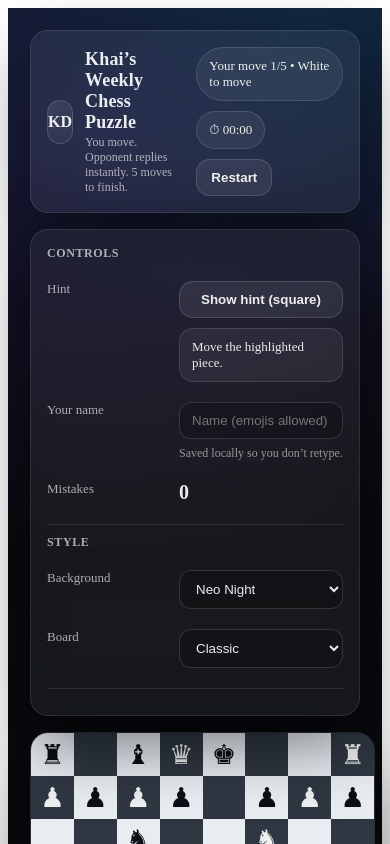
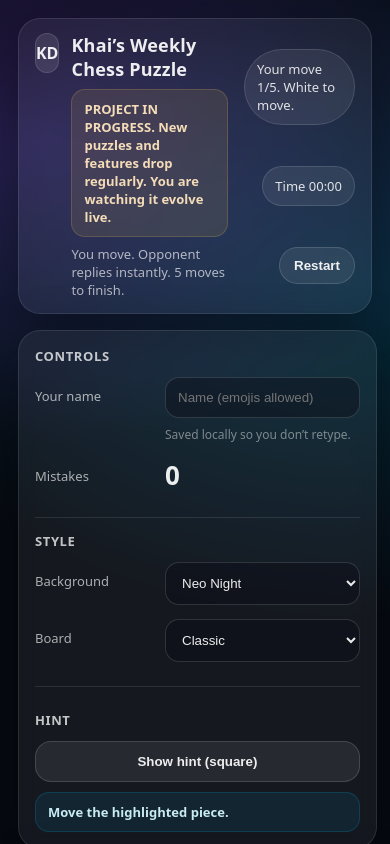
Before and after one commit to kodemasterkhai/khai-chess, a React (Vite) app: page / in a window 390 px wide. Both pictures are taken after a click on the button "Show hint (piece)". Shown: the top 844 px of the page. Built offline with nearby package versions, Linux system fonts and the light colour scheme; no server answers; the database is empty.

Commit message:
Move hint to bottom, fix background, add project in progress banner

```diff
--- a/src/App.css
+++ b/src/App.css
@@ -1,370 +1,392 @@
+/* Reset */
+html, body {
+  height: 100%;
+  margin: 0;
+  padding: 0;
+  background: #070a12;
+}
+
 * { box-sizing: border-box; }
 
-:root{
-  --text: rgba(255,255,255,0.92);
-  --muted: rgba(255,255,255,0.65);
-  --card: rgba(255,255,255,0.06);
-  --stroke: rgba(255,255,255,0.10);
-  --shadow: 0 25px 70px rgba(0,0,0,0.55);
+:root {
+  --panel: rgba(255, 255, 255, 0.06);
+  --panel2: rgba(255, 255, 255, 0.08);
+  --stroke: rgba(255, 255, 255, 0.10);
+  --text: rgba(255, 255, 255, 0.92);
+  --muted: rgba(255, 255, 255, 0.65);
+  --muted2: rgba(255, 255, 255, 0.45);
+  --shadow: 0 20px 60px rgba(0,0,0,0.45);
+  --radius: 22px;
+}
 
-  --sq: min(11vw, 66px);
-  --piece: min(7vw, 34px);
+.page {
+  min-height: 100vh;
+  color: var(--text);
+  font-family: ui-sans-serif, system-ui, -apple-system, Segoe UI, Roboto, Helvetica, Arial, "Apple Color Emoji","Segoe UI Emoji";
+  padding: 18px;
 }
 
 /* Background themes */
-.page{
-  min-height: 100vh;
-  color: var(--text);
-  display: flex;
-  justify-content: center;
-  align-items: flex-start;
-  padding: 22px;
+.bg-neo {
+  background:
+    radial-gradient(800px 500px at 10% 10%, rgba(140, 80, 255, 0.25), transparent 60%),
+    radial-gradient(900px 600px at 90% 20%, rgba(0, 200, 255, 0.18), transparent 55%),
+    radial-gradient(700px 500px at 50% 90%, rgba(255, 210, 90, 0.10), transparent 60%),
+    #070a12;
 }
 
-.bg-neo{
+.bg-midnight {
   background:
-    radial-gradient(1200px 700px at 20% 10%, rgba(120, 90, 255, 0.18), transparent 60%),
-    radial-gradient(900px 600px at 80% 0%, rgba(0, 210, 255, 0.14), transparent 55%),
-    radial-gradient(900px 600px at 50% 110%, rgba(255, 190, 0, 0.10), transparent 60%),
-    linear-gradient(180deg, #07080b, #0b0d12);
+    radial-gradient(900px 650px at 15% 20%, rgba(0, 180, 255, 0.14), transparent 60%),
+    radial-gradient(900px 650px at 90% 30%, rgba(140, 80, 255, 0.16), transparent 60%),
+    #050712;
 }
 
-.bg-midnight{
+.bg-carbon {
   background:
-    radial-gradient(900px 600px at 30% 10%, rgba(255, 215, 0, 0.10), transparent 60%),
-    radial-gradient(900px 600px at 70% 0%, rgba(0, 160, 255, 0.14), transparent 55%),
-    linear-gradient(180deg, #06070a, #0a0f1a);
+    radial-gradient(900px 650px at 20% 20%, rgba(255,255,255,0.06), transparent 60%),
+    radial-gradient(900px 650px at 80% 30%, rgba(255,255,255,0.05), transparent 60%),
+    #05060a;
 }
 
-.bg-carbon{
-  background:
-    radial-gradient(1000px 700px at 50% 0%, rgba(255,255,255,0.06), transparent 60%),
-    repeating-linear-gradient(135deg, rgba(255,255,255,0.035) 0px, rgba(255,255,255,0.035) 2px, transparent 2px, transparent 10px),
-    linear-gradient(180deg, #05070c, #0a0d14);
+.shell {
+  max-width: 1200px;
+  margin: 0 auto;
 }
 
-.shell{
-  width: 100%;
-  max-width: 1100px;
+/* Top bar */
+.top {
+  display: flex;
+  justify-content: space-between;
+  gap: 16px;
+  padding: 14px 16px;
+  border-radius: var(--radius);
+  background: var(--panel);
+  border: 1px solid var(--stroke);
+  box-shadow: var(--shadow);
+  backdrop-filter: blur(10px);
 }
 
-.top{
+.brand {
   display: flex;
-  justify-content: space-between;
-  align-items: center;
-  gap: 14px;
-  padding: 16px;
-  border: 1px solid var(--stroke);
-  background: var(--card);
-  border-radius: 18px;
-  box-shadow: var(--shadow);
-  backdrop-filter: blur(14px);
+  gap: 12px;
+  align-items: flex-start;
 }
 
-.brand{
-  display: flex;
-  align-items: center;
-  gap: 12px;
-}
-
-.logo{
-  width: 44px;
-  height: 44px;
+.logo {
+  width: 40px;
+  height: 40px;
   border-radius: 14px;
   display: grid;
   place-items: center;
-  font-weight: 900;
-  border: 1px solid rgba(255,255,255,0.14);
-  background: linear-gradient(135deg, rgba(255,255,255,0.10), rgba(255,255,255,0.04));
+  font-weight: 800;
+  background: rgba(255,255,255,0.10);
+  border: 1px solid rgba(255,255,255,0.12);
 }
 
-.title{
+.brandText {
+  display: flex;
+  flex-direction: column;
+  gap: 8px;
+}
+
+.title {
   font-size: 18px;
-  font-weight: 900;
+  font-weight: 800;
   letter-spacing: 0.2px;
 }
 
-.sub{
-  font-size: 12px;
-  color: var(--muted);
-  margin-top: 2px;
+.progressBanner {
+  padding: 10px 12px;
+  border-radius: 14px;
+  background: rgba(255, 200, 80, 0.10);
+  border: 1px solid rgba(255, 200, 80, 0.18);
+  color: rgba(255, 230, 190, 0.95);
+  font-weight: 700;
+  font-size: 13px;
 }
 
-.meta{
+.sub {
+  color: var(--muted);
+  font-size: 13px;
+}
+
+.meta {
   display: flex;
+  gap: 10px;
   align-items: center;
-  gap: 10px;
   flex-wrap: wrap;
   justify-content: flex-end;
 }
 
-.pill{
+.pill {
   padding: 10px 12px;
   border-radius: 999px;
+  background: rgba(255,255,255,0.08);
   border: 1px solid rgba(255,255,255,0.12);
-  background: rgba(255,255,255,0.06);
+  color: rgba(255,255,255,0.85);
   font-size: 13px;
-  user-select: none;
 }
 
-.btn{
+.btn {
   padding: 10px 14px;
+  border-radius: 999px;
+  border: 1px solid rgba(255,255,255,0.14);
+  background: rgba(255,255,255,0.08);
+  color: rgba(255,255,255,0.92);
+  font-weight: 700;
+  cursor: pointer;
+}
+
+.btn:hover { background: rgba(255,255,255,0.10); }
+
+.btnGold {
+  width: 100%;
+  padding: 12px 14px;
+  border-radius: 16px;
+  border: 1px solid rgba(255, 220, 140, 0.25);
+  background: rgba(255, 220, 140, 0.14);
+  color: rgba(255, 240, 210, 0.95);
+  font-weight: 800;
+  cursor: pointer;
+}
+
+.btnGold:hover { background: rgba(255, 220, 140, 0.18); }
+
+.grid {
+  margin-top: 16px;
+  display: grid;
+  gap: 16px;
+  grid-template-columns: 420px 1fr;
+  align-items: start;
+}
+
+.panel {
+  padding: 16px;
+  border-radius: var(--radius);
+  background: var(--panel);
+  border: 1px solid var(--stroke);
+  box-shadow: var(--shadow);
+  backdrop-filter: blur(10px);
+
+  display: flex;
+  flex-direction: column;
+  min-height: 560px;
+}
+
+.panelTitle {
+  font-weight: 800;
+  font-size: 13px;
+  letter-spacing: 0.6px;
+  text-transform: uppercase;
+  color: rgba(255,255,255,0.75);
+  margin-bottom: 12px;
+}
+
+.row {
+  display: grid;
+  grid-template-columns: 120px 1fr;
+  gap: 10px;
+  margin-bottom: 14px;
+}
+
+.label {
+  color: var(--muted);
+  font-size: 13px;
+  padding-top: 10px;
+}
+
+.value {
+  display: flex;
+  flex-direction: column;
+  gap: 8px;
+}
+
+.input, .select {
+  width: 100%;
+  padding: 12px 12px;
   border-radius: 14px;
   border: 1px solid rgba(255,255,255,0.14);
+  background: rgba(10, 12, 20, 0.40);
+  color: rgba(255,255,255,0.92);
+  outline: none;
+}
+
+.micro {
+  color: var(--muted2);
+  font-size: 12px;
+}
+
+.bigNum {
+  font-size: 26px;
+  font-weight: 900;
+}
+
+.divider {
+  height: 1px;
+  background: rgba(255,255,255,0.10);
+  margin: 10px 0 14px;
+}
+
+/* ✅ Hint at bottom */
+.hintBlock {
+  margin-top: auto;
+  padding-top: 10px;
+}
+
+.btnWide {
+  width: 100%;
+  padding: 12px 14px;
+  border-radius: 16px;
+  border: 1px solid rgba(255,255,255,0.14);
   background: rgba(255,255,255,0.08);
-  color: var(--text);
+  color: rgba(255,255,255,0.92);
+  font-weight: 800;
   cursor: pointer;
+}
+
+.btnWide:hover { background: rgba(255,255,255,0.10); }
+.btnWide:disabled { opacity: 0.55; cursor: not-allowed; }
+
+.hintText {
+  margin-top: 10px;
+  padding: 10px 12px;
+  border-radius: 14px;
+  background: rgba(0, 200, 255, 0.08);
+  border: 1px solid rgba(0, 200, 255, 0.16);
+  color: rgba(210, 245, 255, 0.95);
+  font-weight: 700;
+  font-size: 13px;
+}
+
+/* Board */
+.boardWrap {
+  display: flex;
+  flex-direction: column;
+  gap: 16px;
+}
+
+.board {
+  width: min(640px, 92vw);
+  aspect-ratio: 1 / 1;
+  border-radius: 26px;
+  overflow: hidden;
+  border: 1px solid rgba(255,255,255,0.12);
+  background: rgba(0,0,0,0.2);
+  box-shadow: var(--shadow);
+  margin: 0 auto;
+  display: grid;
+  grid-template-columns: repeat(8, 1fr);
+}
+
+/* Board themes */
+.board-classic .light { background: #e7edf3; }
+.board-classic .dark  { background: #2d3641; }
+
+.board-emerald .light { background: #e7f3ee; }
+.board-emerald .dark  { background: #234237; }
+
+.board-royal .light { background: #eef1fb; }
+.board-royal .dark  { background: #2a2f55; }
+
+.board-sand .light { background: #f3efe4; }
+.board-sand .dark  { background: #7a5a3a; }
+
+.square {
+  display: grid;
+  place-items: center;
+  font-size: clamp(26px, 3.2vw, 44px);
+  user-select: none;
+  cursor: pointer;
+}
+
+.square.selected {
+  outline: 3px solid rgba(255, 255, 255, 0.55);
+  outline-offset: -3px;
+}
+
+.square.hintFrom {
+  outline: 3px solid rgba(255, 210, 80, 0.95);
+  outline-offset: -3px;
+}
+
+.square.hintTo {
+  outline: 3px solid rgba(0, 220, 255, 0.95);
+  outline-offset: -3px;
+}
+
+/* Leaderboard */
+.leader {
+  padding: 16px;
+  border-radius: var(--radius);
+  background: var(--panel);
+  border: 1px solid var(--stroke);
+  box-shadow: var(--shadow);
+  backdrop-filter: blur(10px);
+  max-width: min(640px, 92vw);
+  margin: 0 auto;
+}
+
+.leaderTitle {
+  font-weight: 900;
+  font-size: 16px;
+  margin-bottom: 10px;
+}
+
+.leaderList {
+  display: flex;
+  flex-direction: column;
+  gap: 8px;
+}
+
+.leaderRow {
+  display: flex;
+  justify-content: space-between;
+  align-items: center;
+  gap: 10px;
+  padding: 10px 12px;
+  border-radius: 16px;
+  border: 1px solid rgba(255,255,255,0.10);
+  background: rgba(255,255,255,0.06);
+}
+
+.leaderRow.top1 { border-color: rgba(255, 220, 140, 0.30); }
+.leaderRow.top2 { border-color: rgba(200, 220, 255, 0.28); }
+.leaderRow.top3 { border-color: rgba(210, 255, 220, 0.25); }
+
+.rank {
+  display: inline-block;
+  width: 22px;
+  text-align: center;
+  font-weight: 900;
+  color: rgba(255,255,255,0.85);
+}
+
+.nm {
   font-weight: 800;
 }
 
-.btn:hover{ background: rgba(255,255,255,0.10); }
-
-.grid{
-  display: grid;
-  grid-template-columns: 340px 1fr;
-  gap: 16px;
-  margin-top: 16px;
-}
-
-.panel{
-  border: 1px solid var(--stroke);
-  background: var(--card);
-  border-radius: 18px;
-  padding: 16px;
-  box-shadow: var(--shadow);
-  backdrop-filter: blur(14px);
-}
-
-.panelTitle{
-  font-size: 12px;
-  color: var(--muted);
-  font-weight: 900;
-  letter-spacing: 0.6px;
-  text-transform: uppercase;
-  margin-bottom: 10px;
-}
-
-.row{
-  display: grid;
-  grid-template-columns: 120px 1fr;
-  gap: 12px;
-  padding: 10px 0;
-}
-
-.label{
-  color: var(--muted);
-  font-size: 13px;
-}
-
-.value{ min-width: 0; }
-
-.input, .select{
-  width: 100%;
-  padding: 10px 12px;
-  border-radius: 12px;
-  border: 1px solid rgba(255,255,255,0.14);
-  background: rgba(0,0,0,0.20);
-  color: var(--text);
-  outline: none;
-}
-
-.select{ cursor: pointer; }
-
-.micro{
-  margin-top: 6px;
-  font-size: 12px;
-  color: rgba(255,255,255,0.55);
-  line-height: 1.35;
-}
-
-.bigNum{
-  font-size: 20px;
-  font-weight: 900;
-}
-
-.divider{
-  height: 1px;
-  background: rgba(255,255,255,0.10);
-  margin: 10px 0;
-}
-
-.btnWide{
-  width: 100%;
-  padding: 10px 14px;
-  border-radius: 14px;
-  border: 1px solid rgba(255,255,255,0.14);
-  background: rgba(255,255,255,0.08);
-  color: var(--text);
-  cursor: pointer;
+.right {
+  display: flex;
+  gap: 10px;
+  color: rgba(255,255,255,0.80);
   font-weight: 800;
 }
 
-.btnWide:disabled{
-  opacity: 0.45;
-  cursor: not-allowed;
-}
-
-.hintText{
-  margin-top: 10px;
-  padding: 10px 12px;
-  border-radius: 14px;
-  border: 1px solid rgba(255,255,255,0.12);
-  background: rgba(255,255,255,0.06);
-  font-size: 13px;
-}
-
-.submit{
-  margin-top: 10px;
-}
-
-.btnGold{
-  width: 100%;
-  padding: 11px 14px;
-  border-radius: 14px;
-  border: none;
-  cursor: pointer;
-  font-weight: 900;
-  color: #0b0f16;
-  background: linear-gradient(135deg, rgba(255,215,0,1), rgba(255,165,0,1));
-}
-
-/* Board + themes */
-.boardWrap{
-  display: grid;
-  gap: 14px;
-  align-content: start;
-}
-
-.board{
-  display: grid;
-  grid-template-columns: repeat(8, var(--sq));
-  margin: 0 auto;
-  border-radius: 18px;
-  overflow: hidden;
-  border: 1px solid rgba(255,255,255,0.14);
-  box-shadow: 0 28px 85px rgba(0,0,0,0.65);
-}
-
-.square{
-  width: var(--sq);
-  height: var(--sq);
-  display: grid;
-  place-items: center;
-  font-size: var(--piece);
-  cursor: pointer;
-  user-select: none;
-  transition: transform 120ms ease, filter 120ms ease;
-}
-
-.square:hover{
-  transform: translateY(-1px);
-  filter: brightness(1.05);
-}
-
-.square.selected{
-  outline: 3px solid rgba(255, 215, 0, 0.95);
-  outline-offset: -3px;
-}
-
-/* Hint highlights */
-.square.hintFrom{
-  box-shadow: inset 0 0 0 3px rgba(0, 210, 255, 0.90);
-}
-.square.hintTo{
-  box-shadow: inset 0 0 0 3px rgba(0, 255, 160, 0.90);
-}
-
-/* Board colour themes */
-.board-classic .square.light{ background: #e9edf2; color: #0b0f16; }
-.board-classic .square.dark{ background: #2f3742; }
-
-.board-emerald .square.light{ background: #e8f6ef; color: #08110f; }
-.board-emerald .square.dark{ background: #1f3b35; }
-
-.board-royal .square.light{ background: #eef2ff; color: #0b0f16; }
-.board-royal .square.dark{ background: #262a4d; }
-
-.board-sand .square.light{ background: #f6efe2; color: #0b0f16; }
-.board-sand .square.dark{ background: #6b5a44; }
-
-/* Leaderboard */
-.leader{
-  border: 1px solid var(--stroke);
-  background: var(--card);
-  border-radius: 18px;
-  padding: 16px;
-  box-shadow: var(--shadow);
-  backdrop-filter: blur(14px);
-}
-
-.leaderTitle{
-  font-weight: 900;
-  margin-bottom: 10px;
-}
-
-.leaderList{
-  display: grid;
-  gap: 8px;
-}
-
-.leaderRow{
-  display: flex;
-  justify-content: space-between;
-  align-items: center;
-  padding: 10px 12px;
-  border-radius: 14px;
-  border: 1px solid rgba(255,255,255,0.10);
-  background: rgba(255,255,255,0.05);
-}
-
-.leaderRow .left{
-  display: flex;
-  align-items: center;
-  gap: 10px;
-  min-width: 0;
-}
-
-.rank{
-  width: 24px;
-  height: 24px;
-  border-radius: 10px;
-  display: grid;
-  place-items: center;
-  font-weight: 900;
-  background: rgba(255,255,255,0.08);
-  border: 1px solid rgba(255,255,255,0.12);
-}
-
-.nm{
-  font-weight: 800;
-  white-space: nowrap;
-  overflow: hidden;
-  text-overflow: ellipsis;
-  max-width: 220px;
-}
-
-.leaderRow .right{
-  display: flex;
-  align-items: center;
-  gap: 10px;
-}
-
-.t{ font-weight: 900; }
-.m{ color: rgba(255,255,255,0.60); font-size: 12px; }
-
-.top1{ border-color: rgba(255,215,0,0.45); }
-.top2{ border-color: rgba(200,220,255,0.35); }
-.top3{ border-color: rgba(255,180,120,0.35); }
-
-.footerHint{
-  margin-top: 14px;
+.footerHint {
+  margin-top: 12px;
+  color: rgba(255,255,255,0.55);
   font-size: 12px;
-  opacity: 0.55;
-  font-style: italic;
+  line-height: 1.4;
 }
 
 /* Responsive */
-@media (max-width: 980px){
-  .grid{ grid-template-columns: 1fr; }
-  .meta{ justify-content: flex-start; }
+@media (max-width: 980px) {
+  .grid {
+    grid-template-columns: 1fr;
+  }
+
+  .panel {
+    min-height: unset;
+  }
 }
--- a/src/App.tsx
+++ b/src/App.tsx
@@ -80,30 +80,26 @@ export default function App() {
   const weekKey = useMemo(() => getWeekKey(new Date()), []);
   const puzzle = useMemo(() => pickWeeklyPuzzle(weekKey), [weekKey]);
 
-  // You make exactly 5 moves. Opponent auto-replies after each correct move (4 replies total).
   const REQUIRED_PLAYER_MOVES = 5;
 
   const [game, setGame] = useState(() => new Chess(puzzle.fen));
   const [selected, setSelected] = useState<{ r: number; c: number } | null>(null);
 
-  const [playerMoveIndex, setPlayerMoveIndex] = useState(0); // 0..4
+  const [playerMoveIndex, setPlayerMoveIndex] = useState(0);
   const [mistakes, setMistakes] = useState(0);
   const [done, setDone] = useState(false);
 
   const [name, setName] = useState("");
   const [leaderboard, setLeaderboard] = useState<LeaderEntry[]>([]);
 
-  // Timer: starts on FIRST LEGAL attempt and updates in the background
   const startRef = useRef<number | null>(null);
   const [timeMs, setTimeMs] = useState(0);
 
   const [hintStage, setHintStage] = useState<HintStage>(0);
 
-  // Themes (saved)
   const [bgTheme, setBgTheme] = useState<BgTheme>("bg-neo");
   const [boardTheme, setBoardTheme] = useState<BoardTheme>("board-classic");
 
-  // Load saved themes + name
   useEffect(() => {
     const savedBg = (localStorage.getItem("khai_bg_theme") as BgTheme) || "bg-neo";
     const savedBoard = (localStorage.getItem("khai_board_theme") as BoardTheme) || "board-classic";
@@ -117,7 +113,6 @@ export default function App() {
   useEffect(() => localStorage.setItem("khai_board_theme", boardTheme), [boardTheme]);
   useEffect(() => localStorage.setItem("khai_player_name", name), [name]);
 
-  // Timer tick
   useEffect(() => {
     const i = setInterval(() => {
       if (startRef.current && !done) setTimeMs(Date.now() - startRef.current);
@@ -125,7 +120,6 @@ export default function App() {
     return () => clearInterval(i);
   }, [done]);
 
-  // Load leaderboard
   useEffect(() => {
     loadLeaderboard();
     // eslint-disable-next-line react-hooks/exhaustive-deps
@@ -164,13 +158,11 @@ export default function App() {
     if (!startRef.current) startRef.current = Date.now();
   }
 
-  // Next expected player move = solution[playerMoveIndex*2]
   const nextPlayerUci = useMemo(() => {
     const idx = playerMoveIndex * 2;
     return puzzle.solution[idx] || "";
   }, [playerMoveIndex, puzzle.solution]);
 
-  // Hint squares for NEXT player move
   const hintSquares = useMemo(() => {
     if (done) return null;
     if (!nextPlayerUci || nextPlayerUci.length < 4) return null;
@@ -184,7 +176,6 @@ export default function App() {
   }, [hintSquares]);
 
   function applyOpponentMoveIfExists(nextPlayerIdx: number, g: Chess) {
-    // Opponent reply after player move #n is index (n*2 - 1)
     const oppIdx = nextPlayerIdx * 2 - 1;
     const uci = puzzle.solution[oppIdx];
     if (!uci) return;
@@ -197,9 +188,8 @@ export default function App() {
     if (done) return;
 
     const attempted = game.move({ from, to, promotion: "q" } as any);
-    if (!attempted) return; // illegal move
+    if (!attempted) return;
 
-    // Start timer on first LEGAL attempt (even if wrong)
     startTimerIfNeeded();
 
     const uci = (attempted.from + attempted.to).toLowerCase();
@@ -215,7 +205,6 @@ export default function App() {
 
     const nextIdx = playerMoveIndex + 1;
 
-    // After correct move, apply opponent reply instantly
     const g = new Chess(game.fen());
     applyOpponentMoveIfExists(nextIdx, g);
 
@@ -250,8 +239,8 @@ export default function App() {
   }, [game]);
 
   const statusText = useMemo(() => {
-    if (done) return "✅ Solved";
-    return `Your move ${playerMoveIndex + 1}/${REQUIRED_PLAYER_MOVES} • ${game.turn() === "w" ? "White" : "Black"} to move`;
+    if (done) return "Solved";
+    return `Your move ${playerMoveIndex + 1}/${REQUIRED_PLAYER_MOVES}. ${game.turn() === "w" ? "White" : "Black"} to move.`;
   }, [done, game, playerMoveIndex]);
 
   return (
@@ -260,15 +249,24 @@ export default function App() {
         <header className="top">
           <div className="brand">
             <div className="logo">KD</div>
-            <div>
-              <div className="title">Khai’s Weekly Chess Puzzle</div>
-              <div className="sub">You move. Opponent replies instantly. 5 moves to finish.</div>
+            <div className="brandText">
+              <div className="titleRow">
+                <div className="title">Khai’s Weekly Chess Puzzle</div>
+              </div>
+
+              <div className="progressBanner">
+                PROJECT IN PROGRESS. New puzzles and features drop regularly. You are watching it evolve live.
+              </div>
+
+              <div className="sub">
+                You move. Opponent replies instantly. 5 moves to finish.
+              </div>
             </div>
           </div>
 
           <div className="meta">
             <div className="pill">{statusText}</div>
-            <div className="pill">⏱ {formatTime(timeMs)}</div>
+            <div className="pill">Time {formatTime(timeMs)}</div>
             <button className="btn" onClick={restartPuzzle}>Restart</button>
           </div>
         </header>
@@ -276,25 +274,6 @@ export default function App() {
         <main className="grid">
           <section className="panel">
             <div className="panelTitle">Controls</div>
-
-            <div className="row">
-              <div className="label">Hint</div>
-              <div className="value">
-                <button
-                  className="btnWide"
-                  disabled={done || !hintSquares}
-                  onClick={() => setHintStage(s => (s === 0 ? 1 : s === 1 ? 2 : 0))}
-                >
-                  {hintStage === 0 ? "Show hint (piece)" : hintStage === 1 ? "Show hint (square)" : "Hide hint"}
-                </button>
-
-                {hintSquares && hintStage > 0 && (
-                  <div className="hintText">
-                    {hintStage === 1 ? <>Move the highlighted piece.</> : <>Move it to the highlighted square.</>}
-                  </div>
-                )}
-              </div>
-            </div>
 
             <div className="row">
               <div className="label">Your name</div>
@@ -350,9 +329,27 @@ export default function App() {
                 <button className="btnGold" onClick={submitScore}>
                   Submit to Leaderboard
                 </button>
-                <div className="micro">Submits time + mistakes for this week.</div>
+                <div className="micro">Saves time and mistakes for this week.</div>
               </div>
             )}
+
+            {/* ✅ HINT MOVED TO BOTTOM FOR PHONE REACH */}
+            <div className="hintBlock">
+              <div className="panelTitle">Hint</div>
+              <button
+                className="btnWide"
+                disabled={done || !hintSquares}
+                onClick={() => setHintStage(s => (s === 0 ? 1 : s === 1 ? 2 : 0))}
+              >
+                {hintStage === 0 ? "Show hint (piece)" : hintStage === 1 ? "Show hint (square)" : "Hide hint"}
+              </button>
+
+              {hintSquares && hintStage > 0 && (
+                <div className="hintText">
+                  {hintStage === 1 ? <>Move the highlighted piece.</> : <>Move it to the highlighted square.</>}
+                </div>
+              )}
+            </div>
           </section>
 
           <section className="boardWrap">
@@ -418,7 +415,7 @@ export default function App() {
               )}
 
               <div className="footerHint">
-                Custom chess puzzle engine built in VS Code, deployed on Vercel, backed by Supabase SQL — real-time game logic, automated move validation, and global leaderboard persistence. This project will keep improving, so enjoy the show.
+                Custom chess puzzle engine built in VS Code, deployed on Vercel, backed by Supabase SQL. Real time game logic, automated move validation, and global leaderboard persistence. This project will keep improving, so enjoy the show.
               </div>
             </div>
           </section>
```
